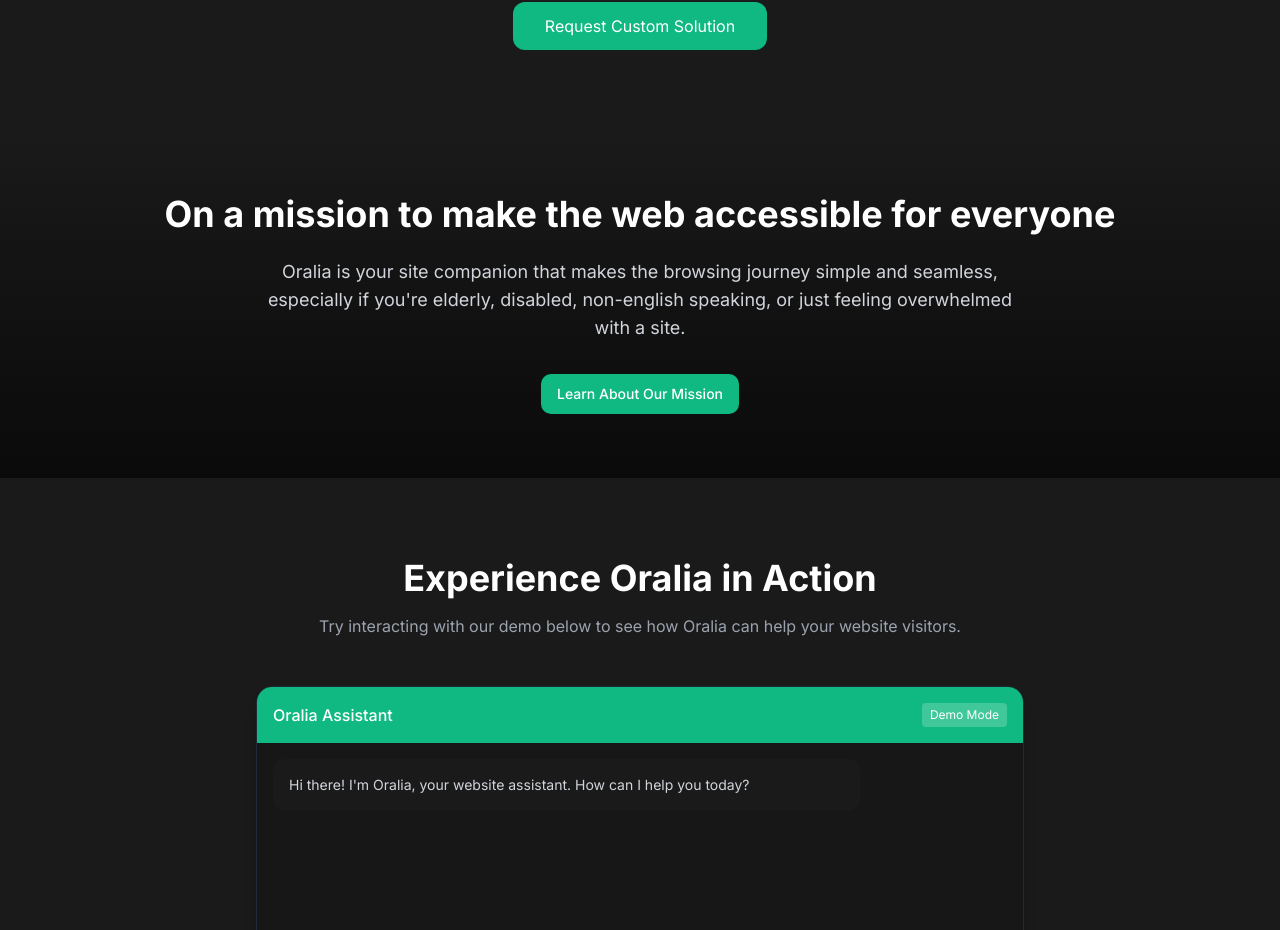
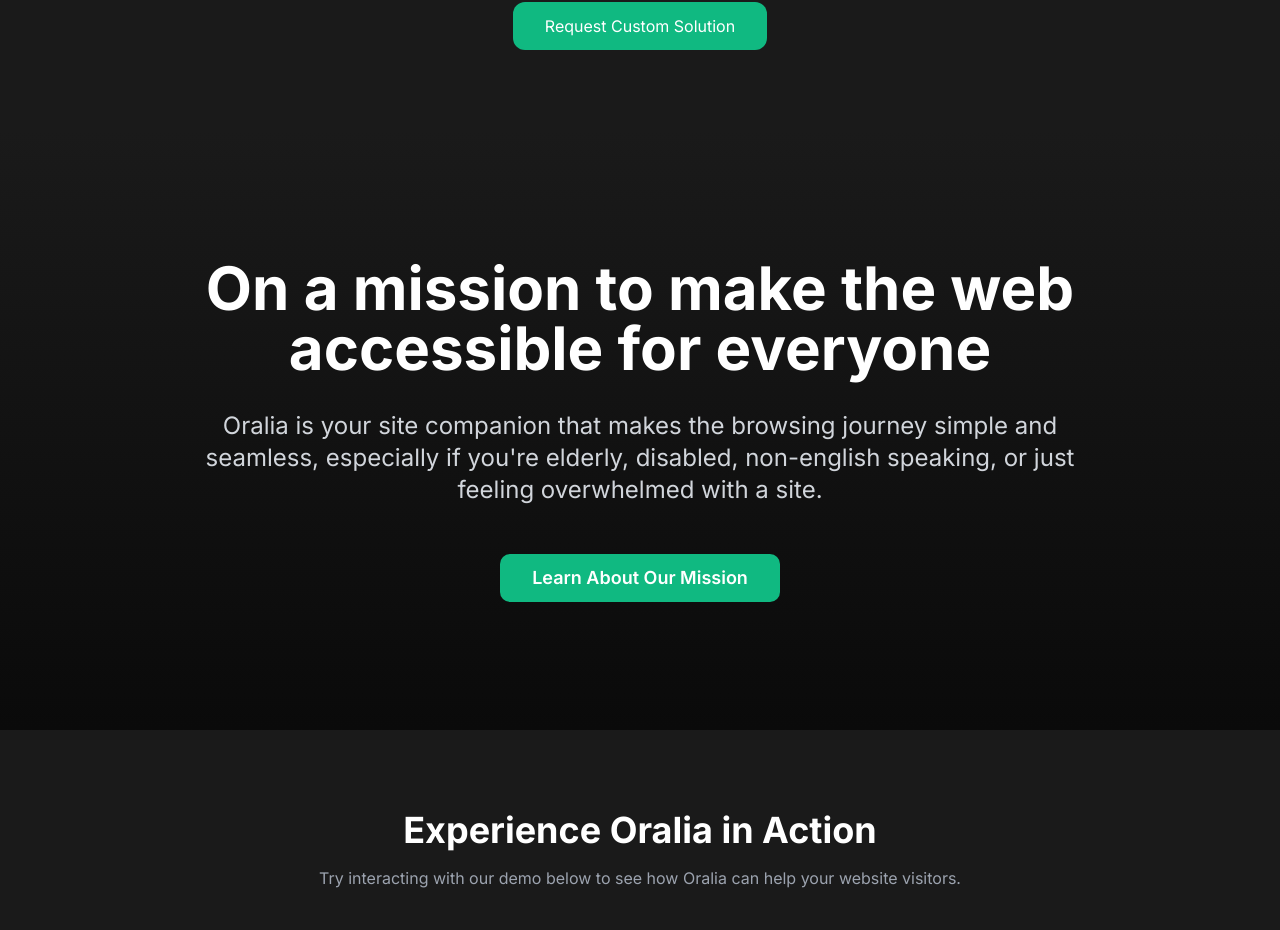
Before and after one commit to SantoshNaranap/oralia-voice-whisper, a React (Vite) app: page / in a window 1280 px wide. Shown: the part 2495-3425 px from the top of the page. Built offline with nearby package versions, Linux system fonts and the light colour scheme.

Commit message:
Fix: Improve mission section layout
Adjusted the layout of the mission section in `Index.tsx` to better align with the design, addressing visual inconsistencies.

```diff
--- a/src/pages/Index.tsx
+++ b/src/pages/Index.tsx
@@ -27,15 +27,15 @@ const Index = () => {
         <Features />
         <Verticals />
         <motion.section
-          className="py-16 px-6 md:px-10 bg-gradient-to-b from-dark-accent to-dark"
+          className="py-24 md:py-32 px-6 md:px-10 bg-gradient-to-b from-dark-accent to-dark"
           initial={{ opacity: 0 }}
           whileInView={{ opacity: 1 }}
           viewport={{ once: true }}
           transition={{ duration: 0.7 }}
         >
-          <div className="max-w-5xl mx-auto text-center">
+          <div className="max-w-6xl mx-auto text-center">
             <motion.h2
-              className="text-3xl md:text-4xl font-bold mb-6 text-white"
+              className="text-4xl md:text-5xl lg:text-6xl font-bold mb-8 text-white leading-tight"
               initial={{ y: 20, opacity: 0 }}
               whileInView={{ y: 0, opacity: 1 }}
               viewport={{ once: true }}
@@ -44,7 +44,7 @@ const Index = () => {
               On a mission to make the web accessible for everyone
             </motion.h2>
             <motion.p
-              className="text-gray-300 text-lg mb-8 max-w-3xl mx-auto"
+              className="text-gray-300 text-xl md:text-2xl mb-12 max-w-4xl mx-auto leading-relaxed"
               initial={{ y: 20, opacity: 0 }}
               whileInView={{ y: 0, opacity: 1 }}
               viewport={{ once: true }}
@@ -59,7 +59,7 @@ const Index = () => {
               transition={{ duration: 0.7, delay: 0.4 }}
               whileHover={{ scale: 1.05 }}
             >
-              <Button className="bg-oralia hover:bg-oralia-dark text-white transition-all duration-300">
+              <Button className="bg-oralia hover:bg-oralia-dark text-white px-8 py-6 text-lg font-semibold transition-all duration-300 hover:shadow-lg hover:shadow-oralia/20">
                 <Link to="/mission">Learn About Our Mission</Link>
               </Button>
             </motion.div>
```
